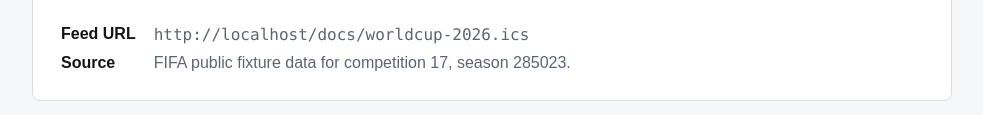
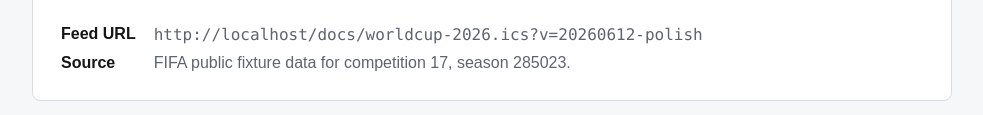
Before and after one commit to Rudoes/worldcup_calendar, a website: page docs/index.html in a window 1280 px wide. Shown: the part 350-465 px from the top of the page, without its empty margins (148-1131 px from the left). Drawn offline with Linux system fonts and the light colour scheme.

Commit message:
Use refreshed calendar subscribe URL

```diff
--- a/docs/index.html
+++ b/docs/index.html
@@ -135,7 +135,7 @@
       </section>
     </main>
     <script>
-      const feedUrl = new URL("worldcup-2026.ics", window.location.href).href;
+      const feedUrl = new URL("worldcup-2026.ics?v=20260612-polish", window.location.href).href;
       document.getElementById("feed-url").textContent = feedUrl;
       document.getElementById("ics-link").href = feedUrl;
       document.getElementById("google-link").href =
```
